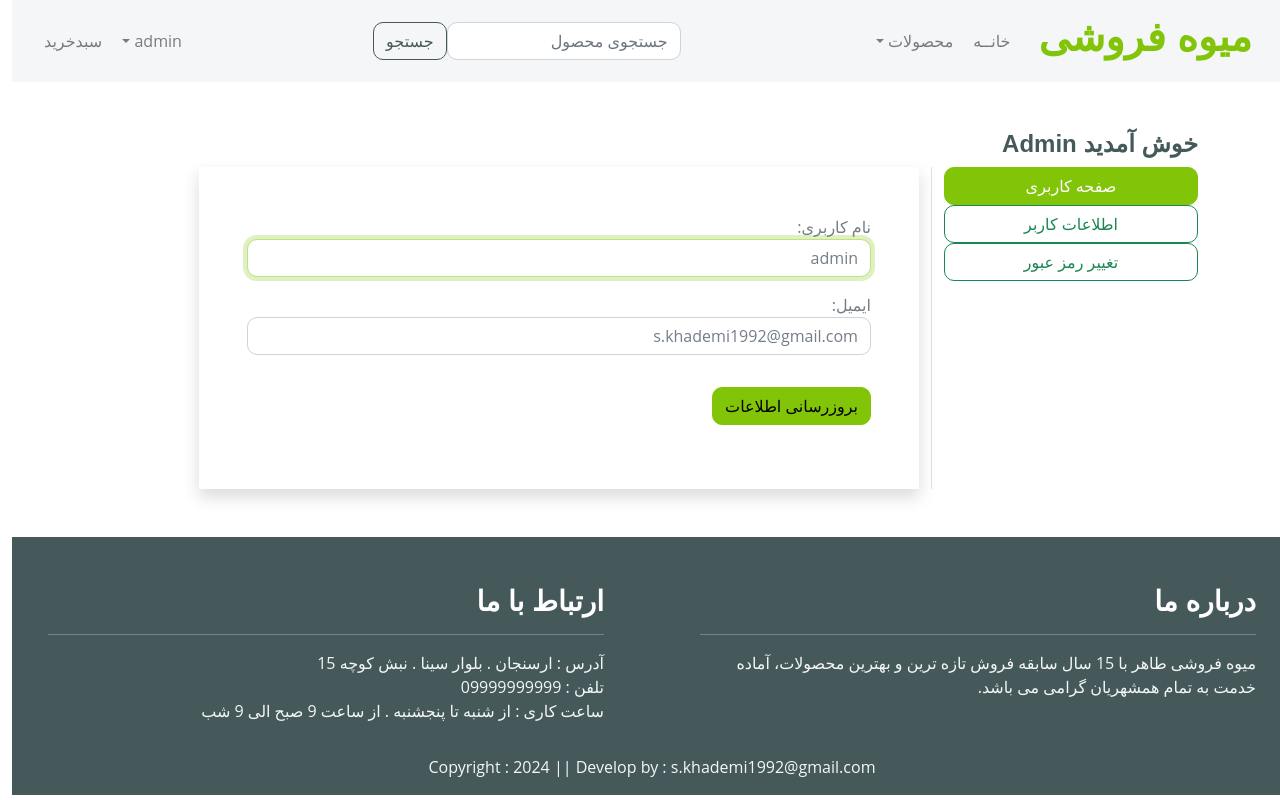
After one commit to SamaneKhademi/Django_FruitShop, a Django app: page /update_user/ in a window 1280 px wide. The commit adds this page. Run offline with Django 5.2, Linux system fonts and the light colour scheme; a user stored in the database is signed in; data comes from the database, SQL or seed files in the repository; both versions use the stored data as it was after the commit; some libraries are stand-ins or nearby versions.

Commit message:
update user

```diff
--- a/store/forms.py
+++ b/store/forms.py
@@ -1,5 +1,5 @@
 from django import forms
-from django.contrib.auth.forms import AuthenticationForm, UsernameField, UserCreationForm
+from django.contrib.auth.forms import AuthenticationForm, UsernameField, UserCreationForm, UserChangeForm
 from django.contrib.auth.models import User
 
 
@@ -23,3 +23,17 @@ class SignUpForm(UserCreationForm):
     class Meta:
         model = User
         fields = ('username', 'email', 'password1', 'password2')
+
+
+class UpdateUserForm(UserChangeForm):
+    password = None
+    username = forms.CharField(
+        label='نام کاربری',
+        widget=forms.TextInput(attrs={'class': 'form-control', 'autofocus': True}))
+    email = forms.EmailField(
+        label='ایمیل',
+        widget=forms.EmailInput(attrs={'class': 'form-control'}))
+
+    class Meta:
+        model = User
+        fields = ('username', 'email')
--- a/store/templates/navbar.html
+++ b/store/templates/navbar.html
@@ -30,7 +30,7 @@
                 <li class="nav-item dropdown">
                     <a class="nav-link dropdown-toggle text-black-50" href="#" id="profileDropdown" role="button" data-bs-toggle="dropdown" aria-expanded="false">{{ request.user }} </a>
                     <ul class="dropdown-menu text-end" aria-labelledby="profileDropdown">
-                        <li><a class="dropdown-item" href="#">صفحه کاربری</a></li>
+                        <li><a class="dropdown-item" href="{% url 'update_user' %}">صفحه کاربری</a></li>
                         <li><a class="dropdown-item" href="#">اطلاعات کاربری</a></li>
                         <li><a class="dropdown-item" href="#">تغییر رمز عبور</a></li>
                         <li><hr class="dropdown-divider"></li>
--- /dev/null
+++ b/store/templates/update_user.html
@@ -0,0 +1,24 @@
+{% extends 'base.html' %}
+{% load static %}
+
+{% block main-content %}
+<div class="container my-5">
+    <div class="row">
+        <h4><span class="text-capitalize">خوش آمدید {{ request.user }}</span></h4>
+        <div class="col-md-3 border-start">
+            <ul class="list-unstyled">
+                <li class="d-grid"><a href="{% url 'update_user' %}" class="btn btn-primary text-white">صفحه کاربری</a></li>
+                <li class="d-grid"><a href="#" class="btn btn-outline-success">اطلاعات کاربر</a></li>
+                <li class="d-grid"><a href="#" class="btn btn-outline-success">تغییر رمز عبور</a></li>
+            </ul>
+        </div>
+        <div class="col-md-8 offset-sm-1">
+            <form action="{% url 'update_user' %}" method="post" novalidate class="shadow p-5">
+                {% csrf_token %}
+                {{ user_form.as_p }}
+                <input type="submit" value="بروزرسانی اطلاعات" class="btn btn-primary my-3">
+            </form>
+        </div>
+    </div>
+</div>
+{% endblock main-content %}
--- a/store/urls.py
+++ b/store/urls.py
@@ -10,4 +10,5 @@ urlpatterns = [
     path('login/', views.login_user, name='login'),
     path('logout/', views.logout_user, name='logout'),
     path('register/', views.register_user, name='register'),
+    path('update_user/', views.update_user, name='update_user'),
 ]
--- a/store/views.py
+++ b/store/views.py
@@ -3,7 +3,7 @@ from .models import Product, Category
 from django.contrib import messages
 from django.db.models import Q
 from django.contrib.auth import authenticate, login, logout
-from .forms import LoginForm, SignUpForm
+from .forms import LoginForm, SignUpForm, UpdateUserForm
 from django.contrib.auth.models import User
 from django.contrib.auth.forms import UserCreationForm
 from django import forms
@@ -86,3 +86,20 @@ def register_user(request):
             return redirect('register')
     else:
         return render(request, 'register.html', locals())
+
+
+def update_user(request):
+    if request.user.is_authenticated:
+        current_users = User.objects.get(id=request.user.id)
+        user_form = UpdateUserForm(request.POST or None, instance=current_users)
+
+        if user_form.is_valid():
+            user_form.save()
+
+            login(request, current_users)
+            messages.success(request, 'اطلاعات بروزرسانی شد.')
+            return redirect('update_user')
+        return render(request, 'update_user.html', locals())
+    else:
+        messages.success(request, 'برای دسترسی به صفحه موردنظر ابتدا وارد صفحه کاربری خود شوید.')
+        return redirect('home')
```
Also changed, not shown: db.sqlite3.
